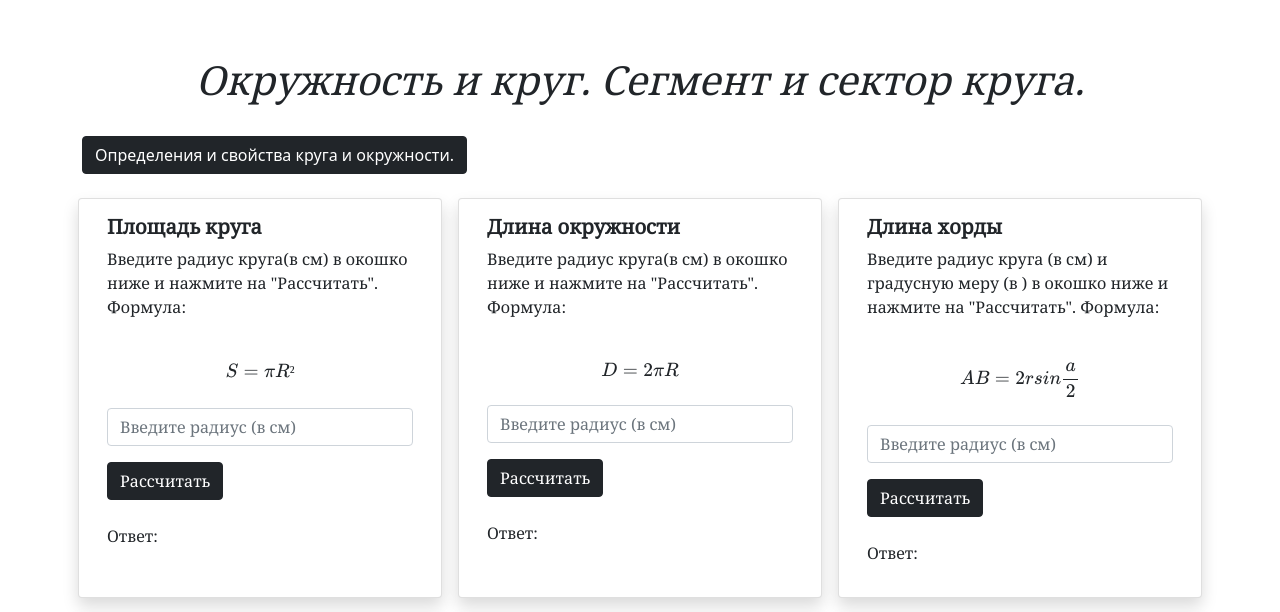
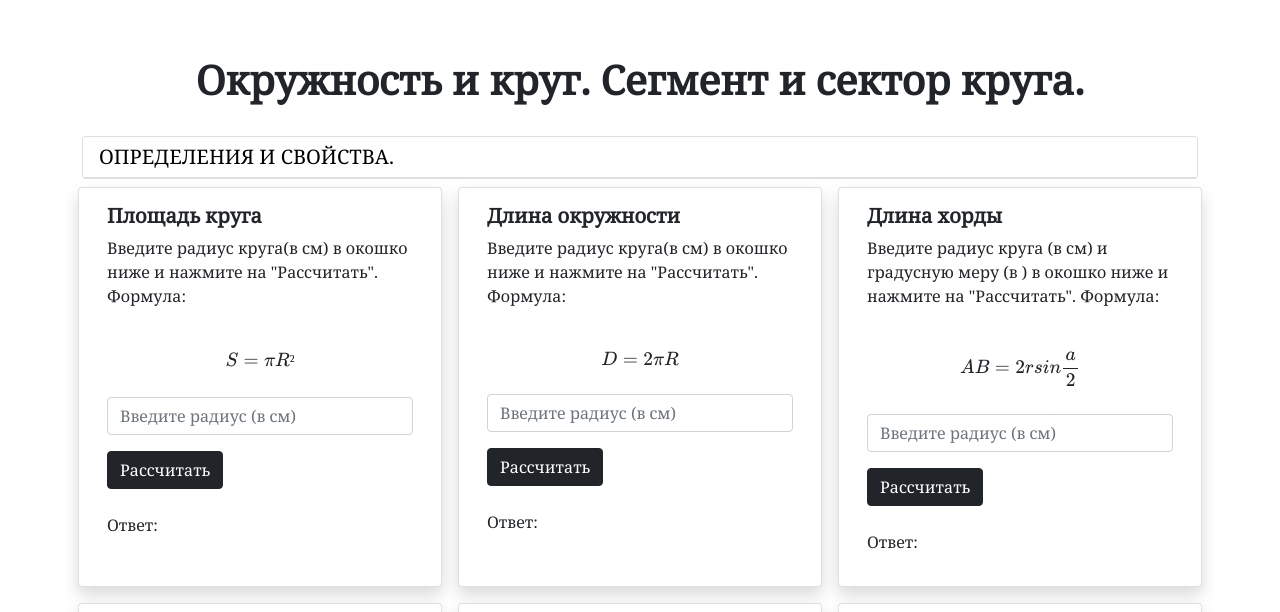
Before and after one commit to ractagon/my-first-site, a plain HTML site: page index.html in a window 1280 px wide. Shown: the part 108-720 px from the top of the page. Drawn offline with nearby package versions, Linux system fonts and the light colour scheme.

Commit message:
Add files via upload

```diff
--- a/index.html
+++ b/index.html
@@ -38,16 +38,19 @@
         <div class="m-2">
         <div class="container pt-5">
         <section id="roundsection">
-        <h1 class="text-center pb-4" style="font-family: 'Noto Serif', serif; font-style: italic;">Окружность и круг. Сегмент и сектор круга.</h2>
-        <div>
-          <p>
-            <button class="btn btn-dark" type="button" data-toggle="collapse" data-target="#collapseExample" aria-expanded="false" aria-controls="collapseExample">
-              Определения и свойства круга и окружности.
-            </button>
-          </p>
+        <h1 class="text-center pb-4" style="font-family: 'Noto Serif', serif;"><b>Окружность и круг. Сегмент и сектор круга.</b></h2>
+        <div id="accordion" role="tablist">
+          <div class="card">
+            <div class="card-header" role="tab" id="headingOne" style="background-color: white;">
+              <h5 class="mb-0" style="font-family: 'Noto Serif', serif;">
+                <a data-toggle="collapse" href="#collapseOne" aria-expanded="true" aria-controls="collapseOne" style="color: black; text-decoration: none; text-transform: uppercase;">
+                  Определения и свойства.
+                </a>
+              </h5>
             </div>
-          <div class="collapse" id="collapseExample">
-            <div class="card card-body">
+
+            <div id="collapseOne" class="collapse" role="tabpanel" aria-labelledby="headingOne">
+              <div class="card-body">
                 <h3>Определения</h3>
                 Окружность — это совокупность всех точек на плоскости, которые находятся на одинаковом расстоянии от заданной точки О, которая называется центром окружности.<br>
                 Единичная окружность - окружность, радиус которой равна единице.<br>
@@ -60,9 +63,7 @@
                 3. Через три точки, которые не лежат на одной прямым, можно провести только одну окружность.<br>
                 4. Среди всех замкнутых кривых с одинаковой длиной, окружность имеет наибольшую площадь.<br>
                 5. Если две окружности соприкасаются в одной точке, то эта точка лежит на прямой, что проходит через центры этих окружностей.
-              <button class="btn btn-outline-dark mt-3"  style="width: 18rem;"type="button" data-toggle="collapse" data-target="#collapseExample" aria-expanded="false" aria-controls="collapseExample">
-                Свернуть
-              </button>
+              </div>
             </div>
           </div>
         <div class="row">
```
Lines whose indentation alone changed are shown as unchanged.
